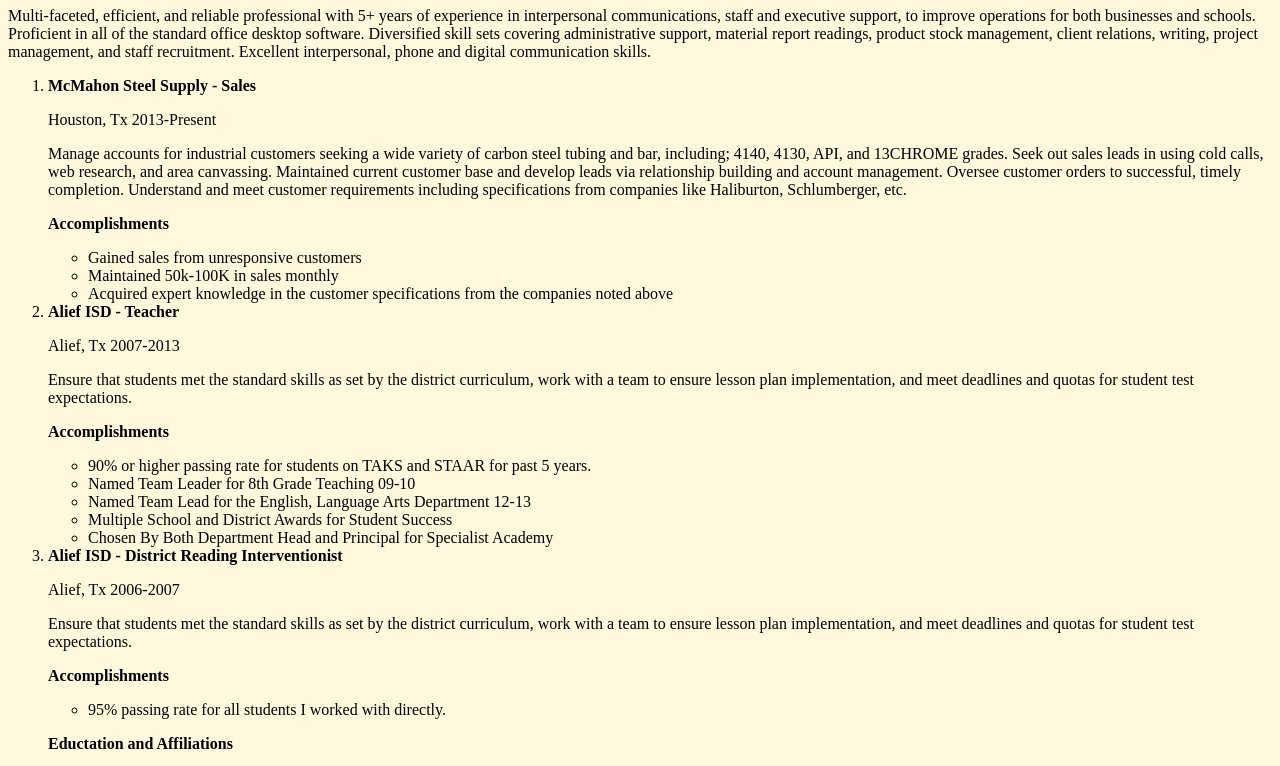
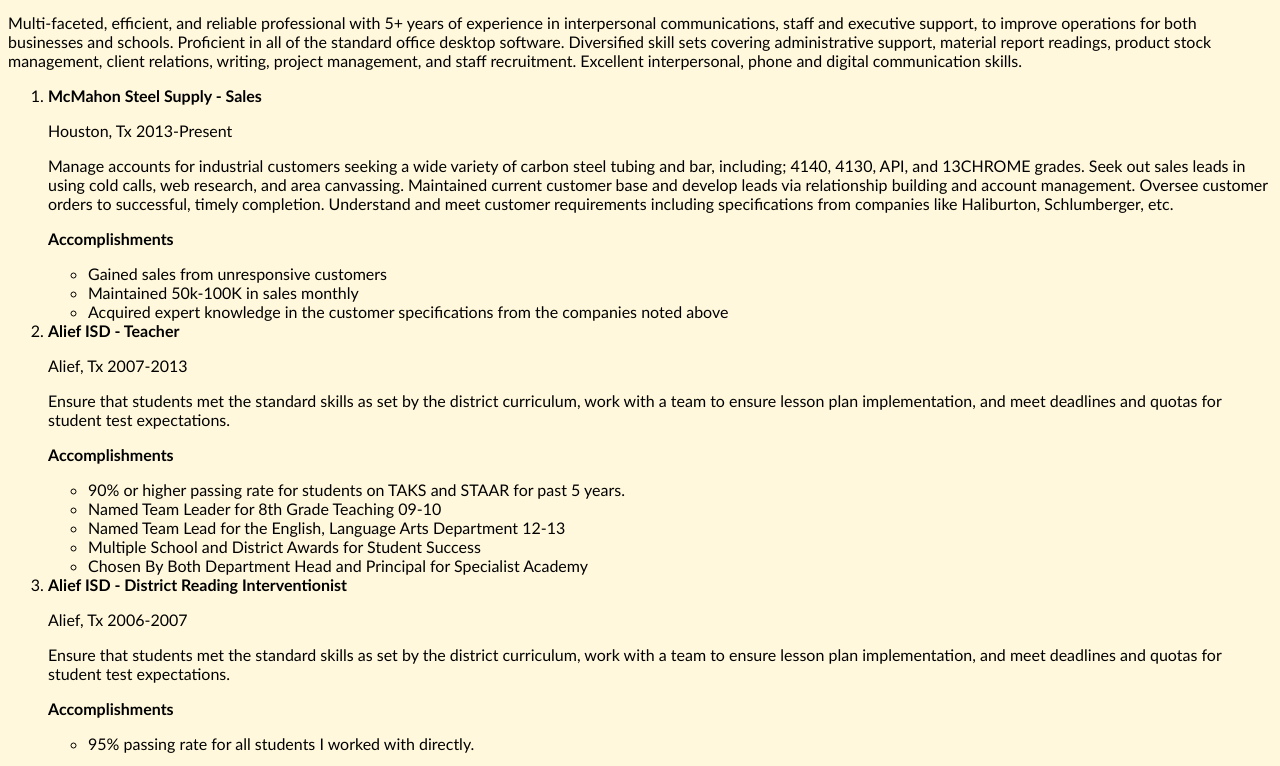
Before and after one commit to rmartinez800/hello-html, a plain HTML site: page index.html in a window 1280 px wide. Shown: the part 436-1202 px from the top of the page. Drawn offline with Linux system fonts and the light colour scheme.

Commit message:
resume changes

```diff
--- a/style-resume.css
+++ b/style-resume.css
@@ -1,5 +1,8 @@
 body {
   background-color: cornsilk
+}
+body{
+  font-family: 'Trebuchet MS', 'Lucida Sans Unicode', 'Lucida Grande', 'Lucida Sans', Arial, sans-serif
 }
 h1, h2, h3 {
  color: darkred;
```
